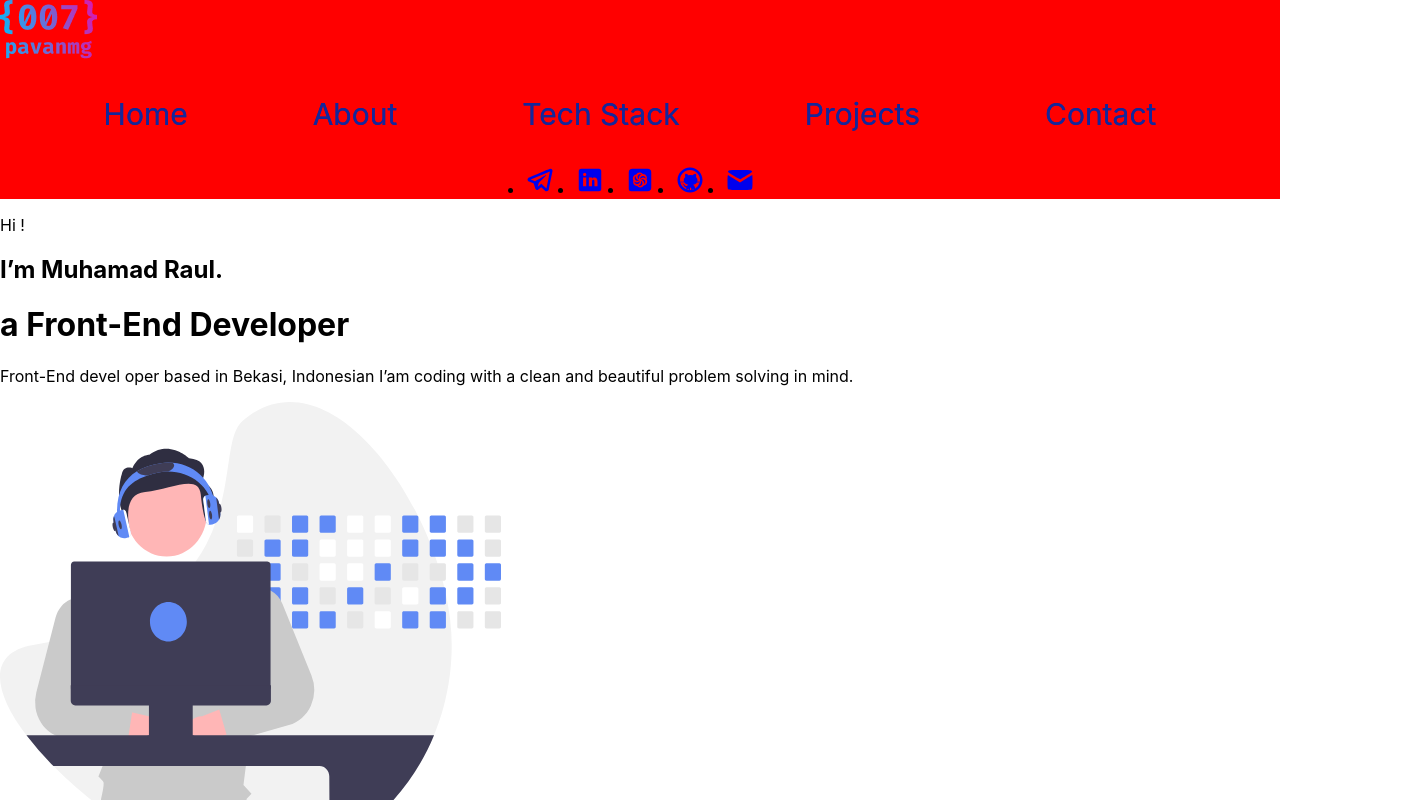
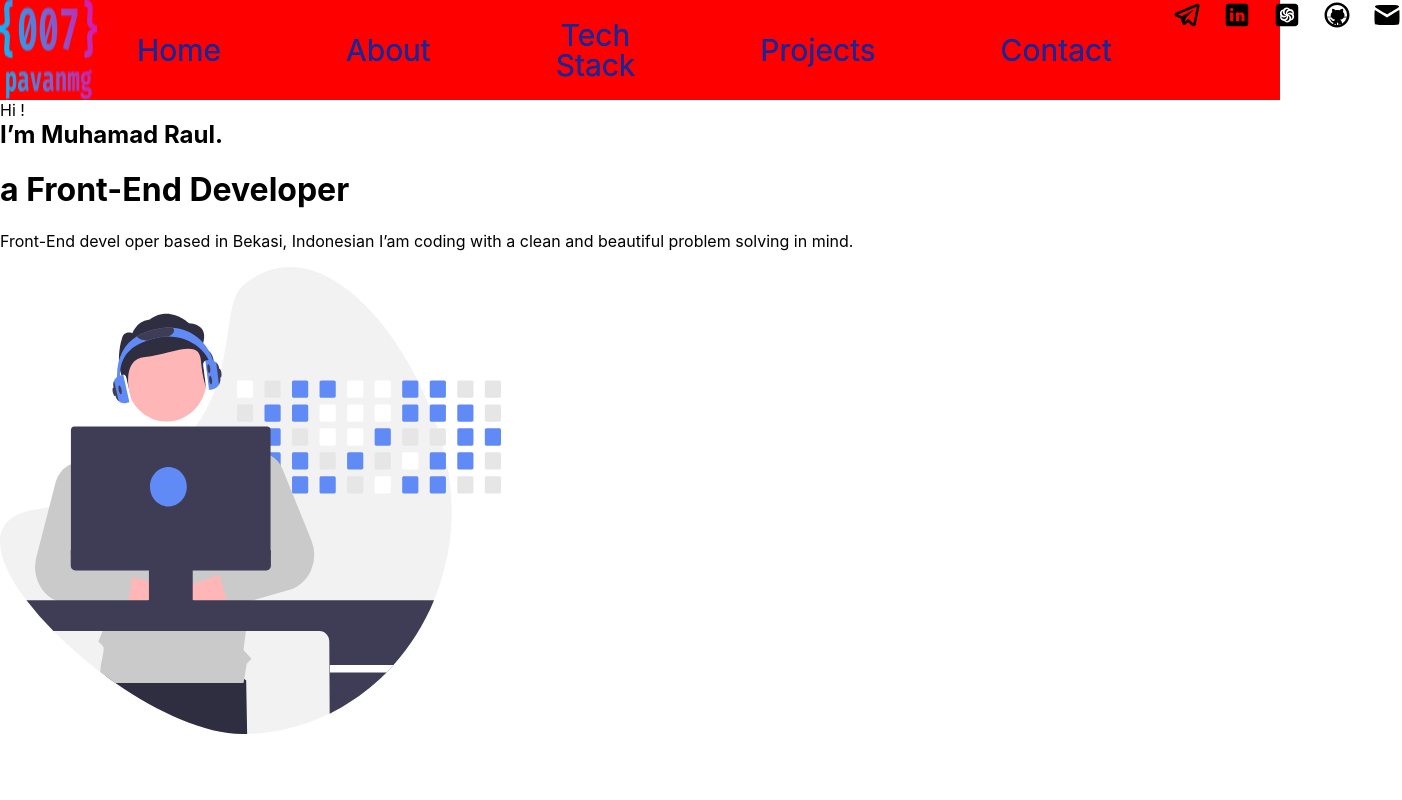
Before and after one commit to yevhenkr/portfolio-third-variant, a React app: page / in a window 1280 px wide. Shown: the top 800 px of the page, 1402 px wide, since content can reach past the window. Built offline with nearby package versions, Linux system fonts and the light colour scheme.

Commit message:
feat: socialMediaIcons

```diff
--- a/src/common/components/layout/header/Header.tsx
+++ b/src/common/components/layout/header/Header.tsx
@@ -8,9 +8,9 @@ import SocialMediaIcons from "../footer/footerSocialMedia/socialMediaIcons";
 
 export const Header = () => {
     return (
-        <HeaderWrap>
+        <HeaderWrap flexDirection={"row"} display={"flex"}>
             <Logo src={logo} alt={"Logo images"}/>
-            <FlexWrapper>
+            <FlexWrapper flexDirection={"row"} display={"flex"}>
                 <HeaderMenu />
                 <SocialMediaIcons/>
             </FlexWrapper>
@@ -18,7 +18,7 @@ export const Header = () => {
     );
 };
 
-const HeaderWrap = styled.header`
+const HeaderWrap = styled(FlexWrapper)`
     background-color: red;
 `;
 
--- a/src/index.css
+++ b/src/index.css
@@ -1,13 +1,75 @@
+/*@font-face {*/
+/*  font-family: Poppins;*/
+/*  src: url("./assets/fonts/Poppins-Bold.woff2") format("woff2"),*/
+/*  url("./assets/fonts/Poppins-Bold.ttf") format("truetype");*/
+/*  font-weight: bold;*/
+/*  font-style: normal;*/
+/*}*/
+
+/*@font-face {*/
+/*  font-family: Poppins;*/
+/*  src: local("Popins");*/
+/*  src: url("./assets/fonts/Poppins-Regular.woff2") format("woff2"),*/
+/*  url("./assets/fonts/Poppins-Regular.ttf") format("truetype");*/
+/*  font-weight: normal;*/
+/*  font-style: normal;*/
+/*}*/
+
+/*@font-face {*/
+/*  font-family: Poppins;*/
+/*  src: url("./assets/fonts/Poppins-Medium.woff2") format("woff2"),*/
+/*  url("./assets/fonts/Poppins-Medium.ttf") format("truetype");*/
+/*  font-weight: normal;*/
+/*  font-style: normal;*/
+/*  font-size: medium*/
+/*}*/
+
+/*@font-face {*/
+/*  font-family: Poppins;*/
+/*  src: url("./assets/fonts/Poppins-SemiBold.woff2") format("woff2"),*/
+/*  url("./assets/fonts/Poppins-SemiBold.ttf") format("truetype");*/
+/*  font-weight: bold;*/
+/*  font-style: normal;*/
+/*}*/
+
 body {
   margin: 0;
   font-family: -apple-system, BlinkMacSystemFont, 'Segoe UI', 'Roboto', 'Oxygen',
-    'Ubuntu', 'Cantarell', 'Fira Sans', 'Droid Sans', 'Helvetica Neue',
-    sans-serif;
+  'Ubuntu', 'Cantarell', 'Fira Sans', 'Droid Sans', 'Helvetica Neue',
+  sans-serif;
   -webkit-font-smoothing: antialiased;
   -moz-osx-font-smoothing: grayscale;
+  min-width: 365px;
+
+  @media (max-width:768px) {
+    max-width: 768px;
+    width: 100%;
+  }
+
 }
 
 code {
   font-family: source-code-pro, Menlo, Monaco, Consolas, 'Courier New',
-    monospace;
+  monospace;
 }
+
+h2,h3,h4,h5,h6{
+  margin: 0;
+}
+
+ul, ol {
+  margin: 0;
+  padding: 0;
+  list-style: none;
+}
+a,button {
+  font-family: inherit;
+  font-size: inherit;
+  font-weight: inherit;
+  font-style: inherit;
+  color: inherit;
+  text-decoration: none;
+}
+/**{*/
+/*    outline: solid 1px red;*/
+/*}*/
```
